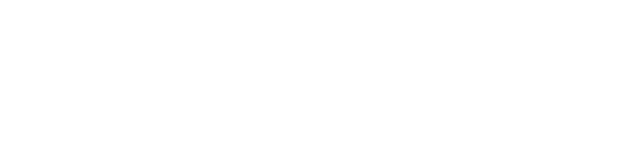
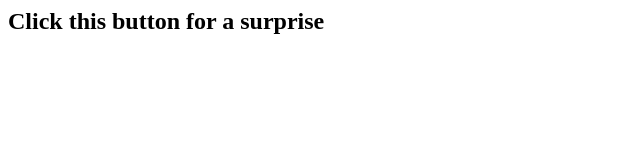
Before and after one commit to amuwhao46/Javascript-Test, a plain HTML site: page index.html in a window 1280 px wide. Shown: the whole page, without its empty margins (0-640 px from the left). Drawn offline with Linux system fonts and the light colour scheme.

Commit message:
Added a header
Added a quick header to recall how to format a basic html document

```diff
--- a/index.html
+++ b/index.html
@@ -4,6 +4,6 @@
 </head>
 
 <body>
-
+<h2>Click this button for a surprise</h2>
 </body>
 </html>
```
Also changed, not shown: 1 other file.
